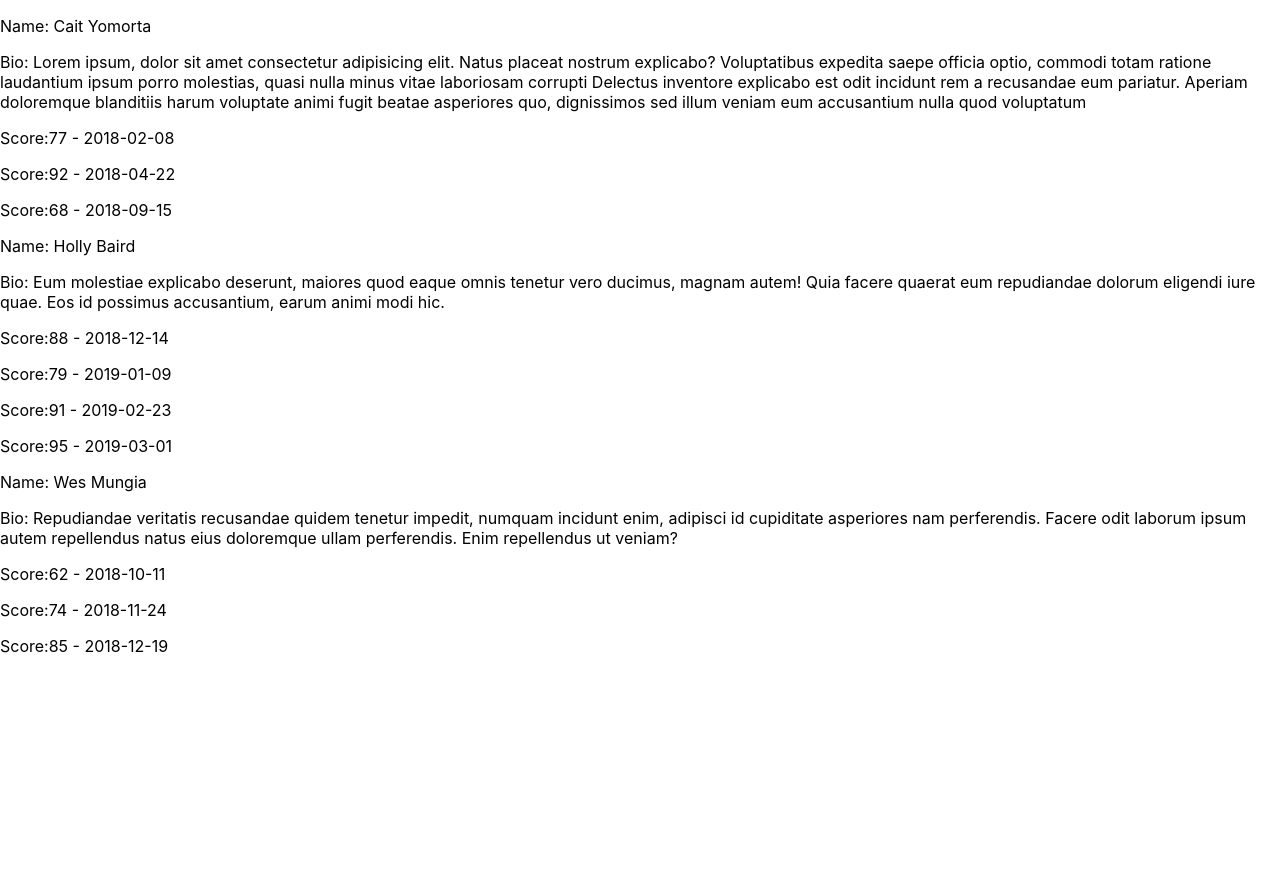
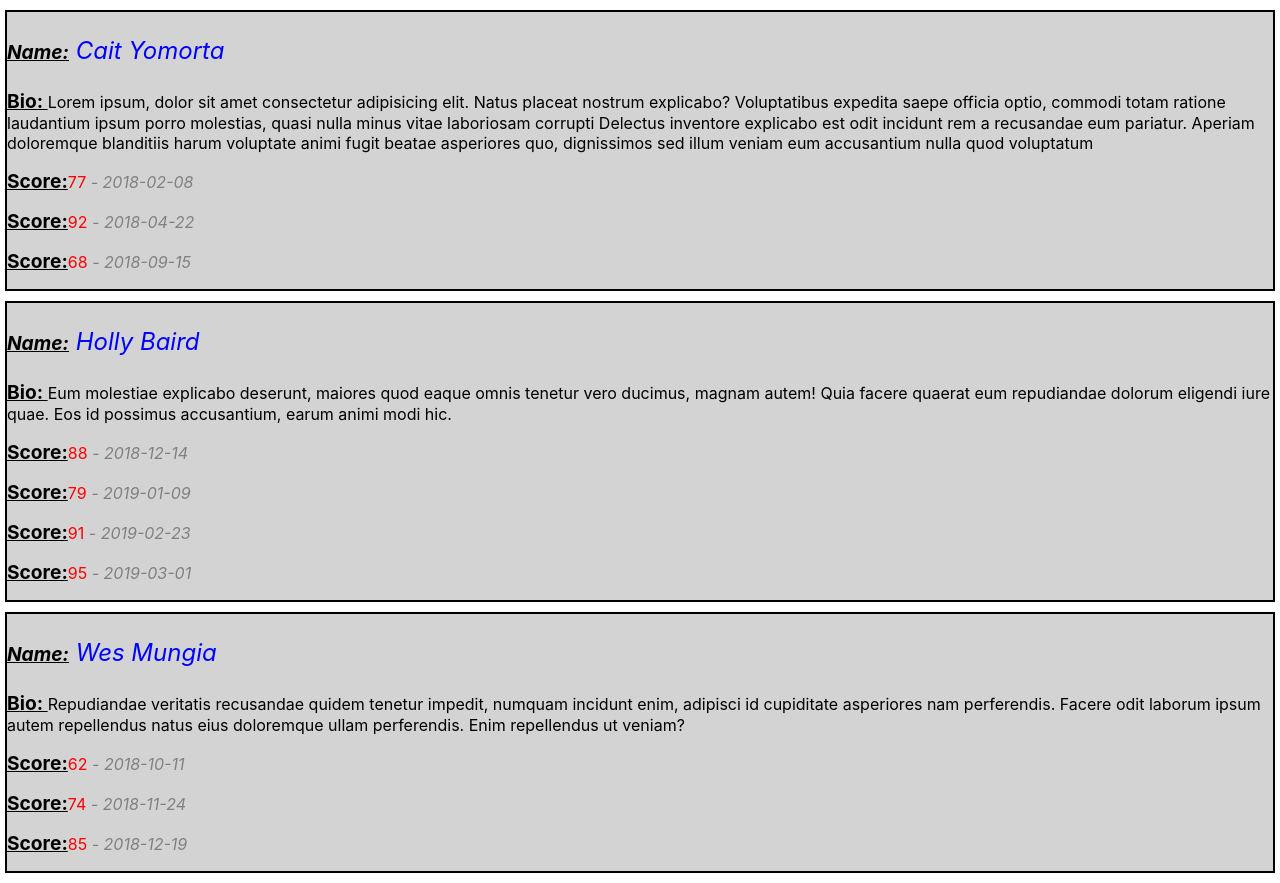
Before and after one commit to Jeremyhaglerr/react-students, a React (Create React App) app: page / in a window 1280 px wide. Before the commit the page ends 800 px from the top, so only its background shows below. Built offline with nearby package versions, Linux system fonts and the light colour scheme.

Commit message:
add rules for styleing all components

```diff
--- a/src/App.css
+++ b/src/App.css
@@ -1,38 +1,28 @@
-.App {
-  text-align: center;
+
+.student {
+  margin: 10px 5px;
+  background-color: lightgray;
+  border: solid 2px black;
 }
 
-.App-logo {
-  height: 40vmin;
-  pointer-events: none;
+.name {
+  font-style: italic;
+  font-size: 1.5rem;
+  color: blue;
 }
 
-@media (prefers-reduced-motion: no-preference) {
-  .App-logo {
-    animation: App-logo-spin infinite 20s linear;
-  }
+.score{
+  color: red;
 }
 
-.App-header {
-  background-color: #282c34;
-  min-height: 100vh;
-  display: flex;
-  flex-direction: column;
-  align-items: center;
-  justify-content: center;
-  font-size: calc(10px + 2vmin);
-  color: white;
+.title {
+  font-size: 1.2rem;
+  color: black;
+  font-weight: bold;
+  text-decoration: underline;
 }
 
-.App-link {
-  color: #61dafb;
+.date {
+  font-style: italic;
+  color: gray;
 }
-
-@keyframes App-logo-spin {
-  from {
-    transform: rotate(0deg);
-  }
-  to {
-    transform: rotate(360deg);
-  }
-}
```
